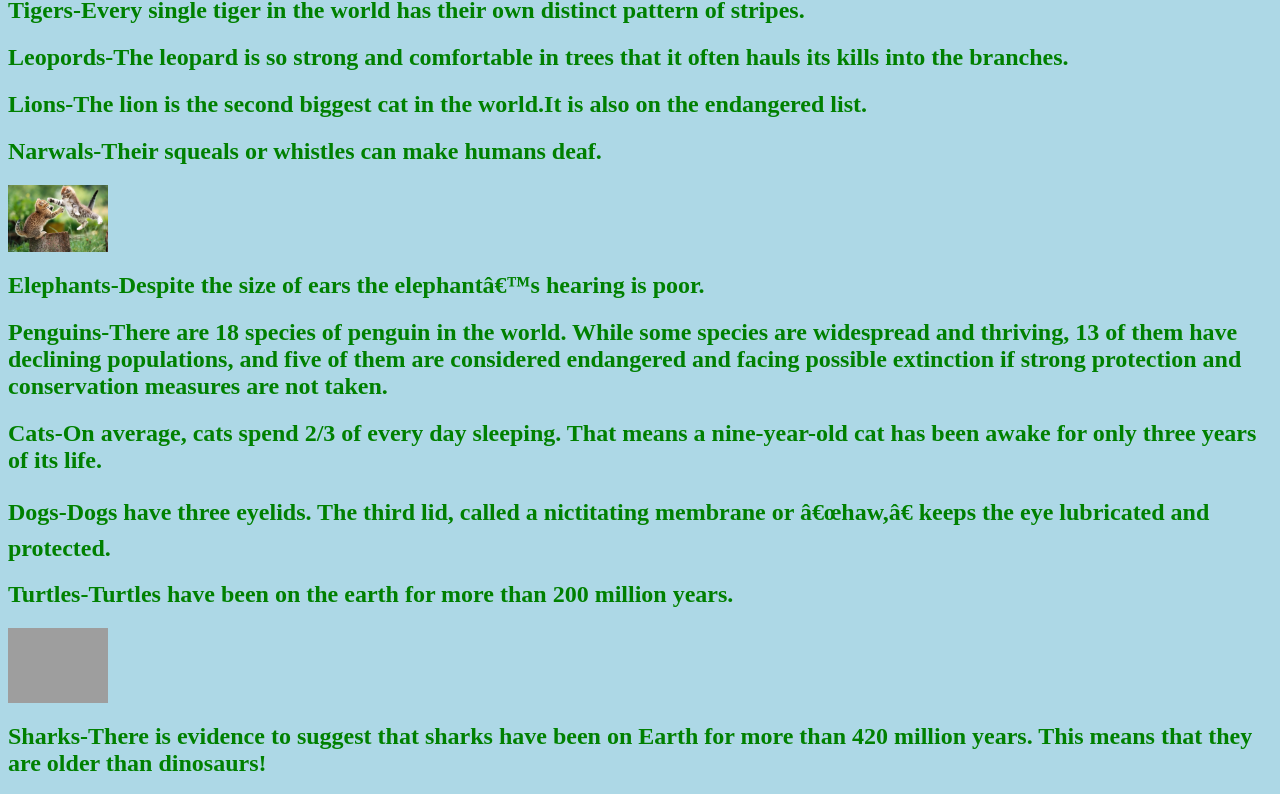
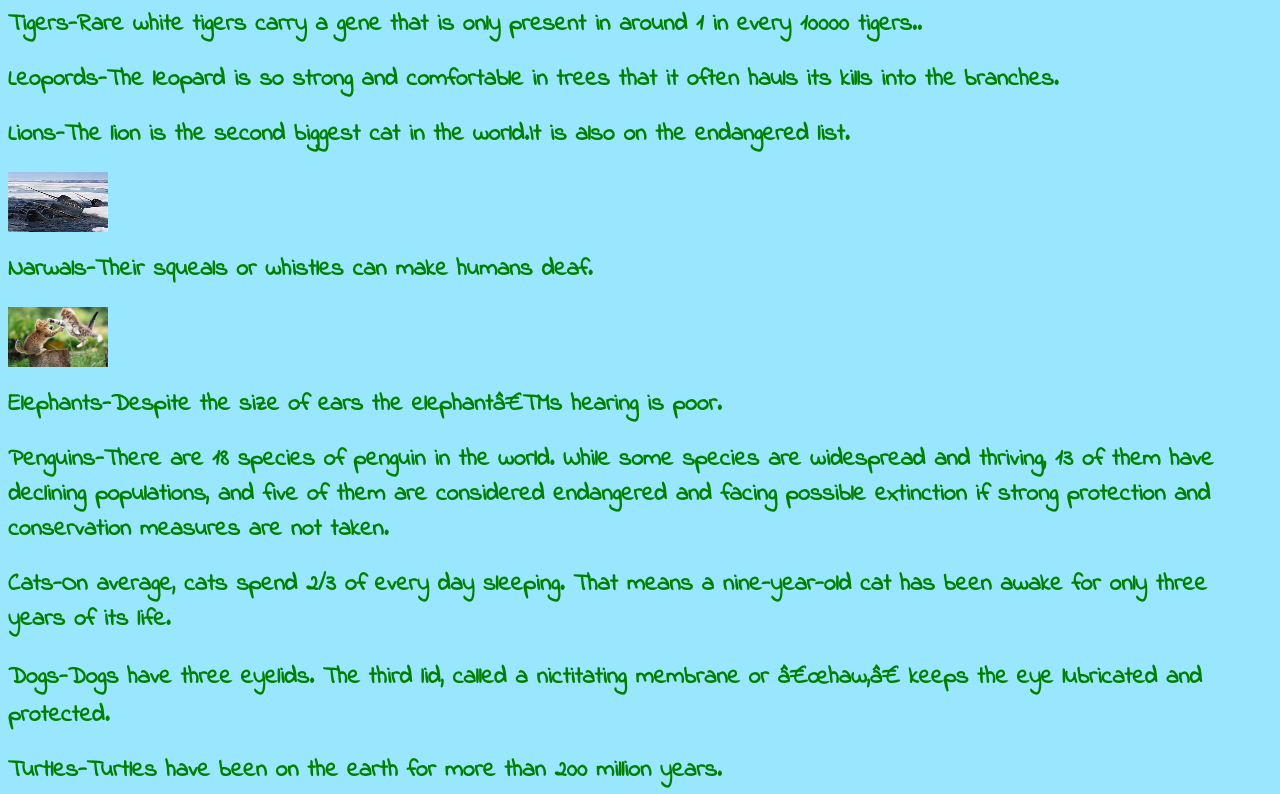
Before and after one commit to qaz4657/AWESOME-FACTS, a plain HTML site: page index.html in a window 1280 px wide. Shown: the part 164-958 px from the top of the page. Drawn offline with Linux system fonts and the light colour scheme; grey boxes are pictures that could not be loaded.

Commit message:
Setup Website

```diff
--- a/AWESOME STUFF.html
+++ b/index.html
@@ -1,10 +1,11 @@
-
+<link href='https://fonts.googleapis.com/css?family=Indie+Flower' rel='stylesheet' type='text/css'>
 <!-- saved from url=(0051)file:///C:/Users/Shubh/Desktop/AWESOME%20STUFF.html -->
 <html><head><meta http-equiv="Content-Type" content="text/html; charset=windows-1252"><style>
  		body{
- 				 background-color: lightblue
+ 				 background-color: #99e6ff;
  			}
  		h1,h2{
+ 			font-family: 'Indie Flower', cursive;
  			color:green;
  		}
  </style>
@@ -13,22 +14,20 @@
  	px">
 
 		<h1>AWESOME FACTS ABOUT ANIMALS</h1>
-<h2>Tigers-Every single tiger in the world has their own distinct pattern of stripes.</h2>
+<h2>Tigers-Rare white tigers carry a gene that is only present in around 1 in every 10000 tigers..</h2>
 <h2>Leopords-The leopard is so strong and comfortable in trees that it often hauls its kills into the branches.</h2>
-<h2>Lions-The lion is the second biggest cat in the world.It is also on the endangered list.</h2>
+<h2>Lions-The lion is the second biggest cat in the world.It is also on the endangered list.</h2><img src="thFEPFY3Q4.jpg"style="width:100px;height:60px">
 <h2>Narwals-Their squeals or whistles can make humans deaf.<h2>
-<img src="animals-01.jpg"style="width:100px;height:60
- 	px">
+<img src="animals-01.jpg"style="width:100px;height:60px">
 <h2>Elephants-Despite the size of ears the elephant’s hearing is poor.<h2>
 <h2>Penguins-There are 18 species of penguin in the world. While some species are widespread and thriving, 13 of them have declining populations, and five of them are considered endangered and facing possible extinction if strong protection and conservation measures are not taken.<h2>
 <h2>Cats-On average, cats spend 2/3 of every day sleeping. That means a nine-year-old cat has been awake for only three years of its life.</h2>
 <h2>Dogs-Dogs have three eyelids. The third lid, called a nictitating membrane or “haw,” keeps the eye lubricated and protected.</h2>
-<h2>Turtles-Turtles have been on the earth for more than 200 million years.</h2>	<img src="Tigers-animals-20238015-2493-1983.jpg"style="width:100px;height:60
- 	px">
+<h2>Turtles-Turtles have been on the earth for more than 200 million years.</h2>	<img src="Tigers-animals-20238015-2493-1983.jpg"style="width:100px;height:60px">
 <h2>Sharks-There is evidence to suggest that sharks have been on Earth for more than 420 million years. This means that they are older than dinosaurs!</h2>
 <h2>Panthers-Panther is known as black jaguar in Latin America, as black leopard in Asia and Africa, and as black cougar in North America.</h2>
 <h2>Snakes-A snake can sense animals approaching by detecting vibrations on the ground and in the air.<h2><img src="Licensing-dangerous-wild-animals.jpg"style="width:100px;height:60
  	px">
 <h2>Anteaters-Anteaters are edentate animals—they have no teeth. But their long tongues are more than sufficient to lap up the 35,000 ants and termites they swallow whole each day.<h2>
-<h2>Dolphins-Oceanic dolphins are also referred to as 'true dolphins' and are the most diverse group of cetaceans.<h2>
+<h2>Dolphins-Oceanic dolphins are also referred to as 'true dolphins' and are the most diverse group of cetaceans.<h2><img src="Animals-Wallpaper-animals-31476753-1366-768.jpg"style="width:100px;height:60px">
 </body>
```
Also changed, not shown: Animals-Wallpaper-animals-31476753-1366-768.jpg (added), thFEPFY3Q4.jpg (added).
